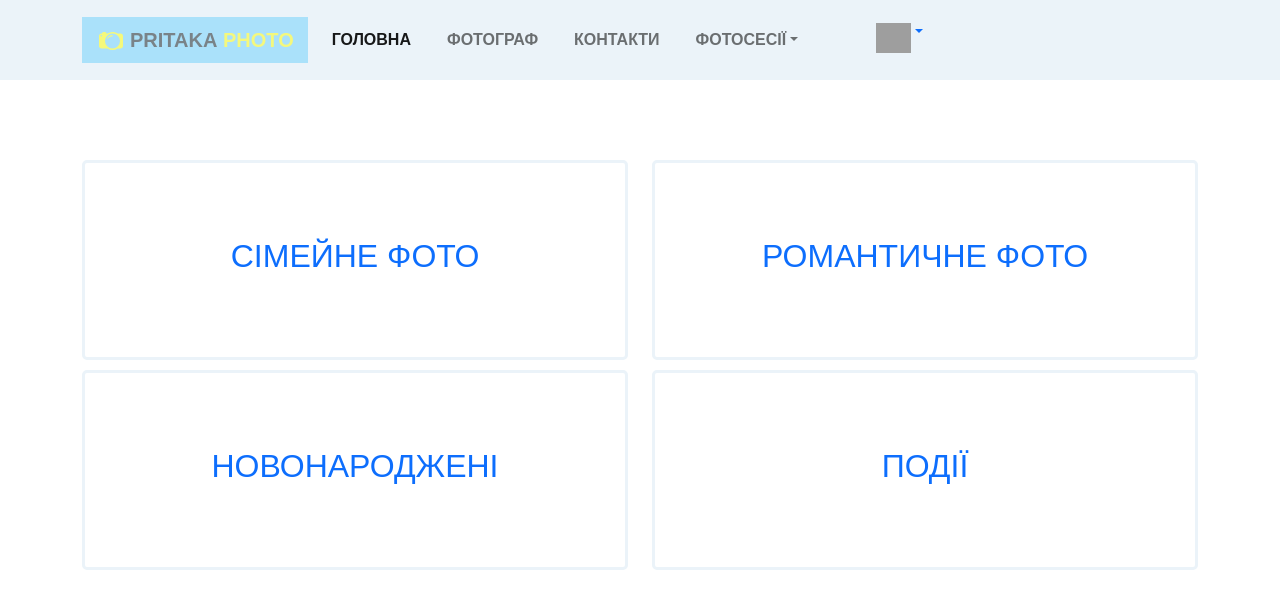
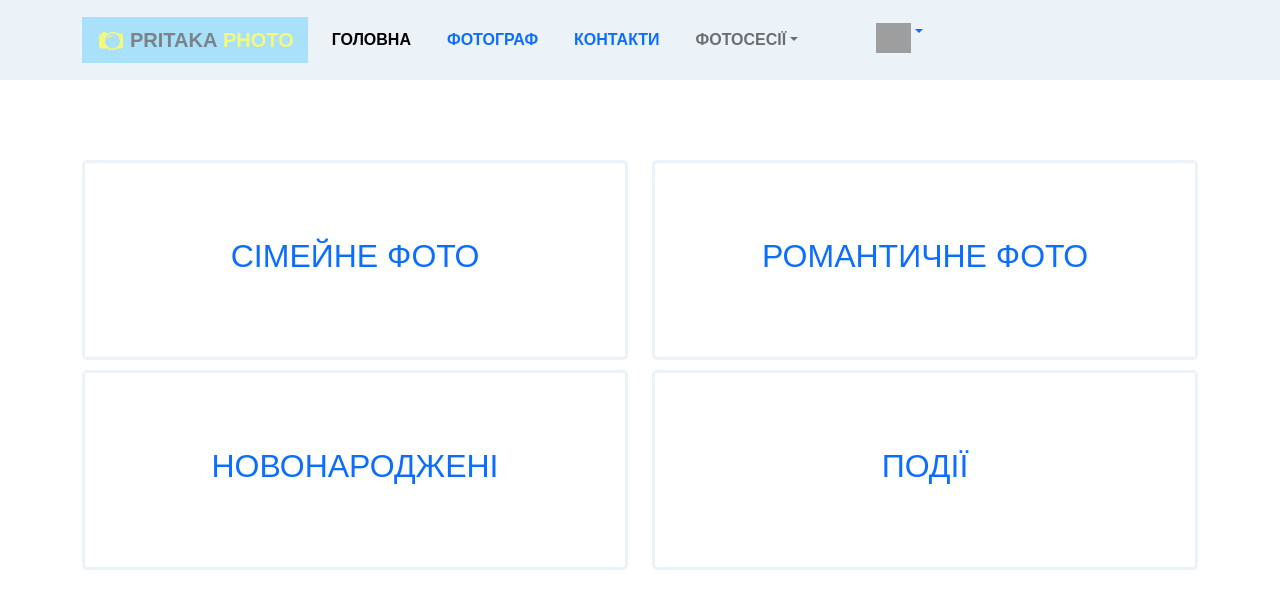
Before and after one commit to wolodwolod/photopritaka-new, a React (Create React App) app: page / in a window 1280 px wide. Shown: the top 608 px of the page. Built offline with nearby package versions, Linux system fonts and the light colour scheme; grey boxes are pictures that could not be loaded.

Commit message:
routes 2

```diff
--- a/src/components/Navbar/NavbarUA/NavbarUA.jsx
+++ b/src/components/Navbar/NavbarUA/NavbarUA.jsx
@@ -1,14 +1,14 @@
-// import { NavLink } from 'react-router-dom';
+import { NavLink } from 'react-router-dom';
 
 import '../navbar.scss';
-// import styles from "./navbar.module.scss";
+import styles from "../navbar.module.scss";
 
 import camera from '../../../shared/icons/camera2.svg';
 import iconsUKR from '../../../shared/icons/icons-UKR.png';
 import iconsGB from '../../../shared/icons/icons-GB.png';
 import iconsFR from '../../../shared/icons/icons-FR.png';
 
-// const getActiveClass = ({ isActive }) => (isActive ? styles.linkActive : styles.link);
+const getActiveClass = ({ isActive }) => (isActive ? styles.linkActive : styles.link);
 
 const NavbarUA = () => {
   return (
@@ -42,10 +42,10 @@ const NavbarUA = () => {
               <div className="collapse navbar-collapse" id="navbarNavDropdown">
                 <ul className="navbar-nav nav text-uppercase">
                   <li className="nav-item">
-                    <a className="nav-link active" aria-current="page" href="/">
-                    {/* <NavLink to="/" className={getActiveClass}> */}
+                    <a className="nav-link" aria-current="page" href="/">
+                    <NavLink to="/" className={getActiveClass}>
                       Головна
-                    {/* </NavLink> */}
+                    </NavLink>
                     </a>
                   </li>
                   <li className="nav-item">
@@ -53,17 +53,17 @@ const NavbarUA = () => {
                       className="nav-link text-uppercase"
                       href="/ua/photographer"
                     >
-                      {/* <NavLink to="/ua/photographer" className={getActiveClass}> */}
+                      <NavLink to="/ua/photographer" className={getActiveClass}>
                          Фотограф
-                      {/* </NavLink> */}
+                      </NavLink>
 
                     </a>
                   </li>
                   <li className="nav-item">
                     <a className="nav-link" href="/ua/contacts">
-                    {/* <NavLink to="/ua/contacts" className={getActiveClass}> */}
+                    <NavLink to="/ua/contacts" className={getActiveClass}>
                       Контакти
-                    {/* </NavLink> */}
+                    </NavLink>
 
                     </a>
                   </li>
--- a/src/components/Navbar/navbar.module.scss
+++ b/src/components/Navbar/navbar.module.scss
@@ -8,6 +8,6 @@
   }
 
   .linkActive {
-    // composes: link;
+    text-decoration: none;
     color: #000;
   }
--- a/src/pages/Contacts/ContactsUA.jsx
+++ b/src/pages/Contacts/ContactsUA.jsx
@@ -1,4 +1,4 @@
-import NavbarUA from "components/Navbar/NavbarUA/NavbarUAcont";
+import NavbarUA from "components/Navbar/NavbarUA/NavbarUA";
 
 const СontactsUA = () => {
   return (
--- a/src/pages/Photographer/PhotographerUA.jsx
+++ b/src/pages/Photographer/PhotographerUA.jsx
@@ -1,4 +1,4 @@
-import NavbarUA from 'components/Navbar/NavbarUA/NavbarUAphoto';
+import NavbarUA from 'components/Navbar/NavbarUA/NavbarUA';
 
 const PhotographerUA = () => {
   return (
```
